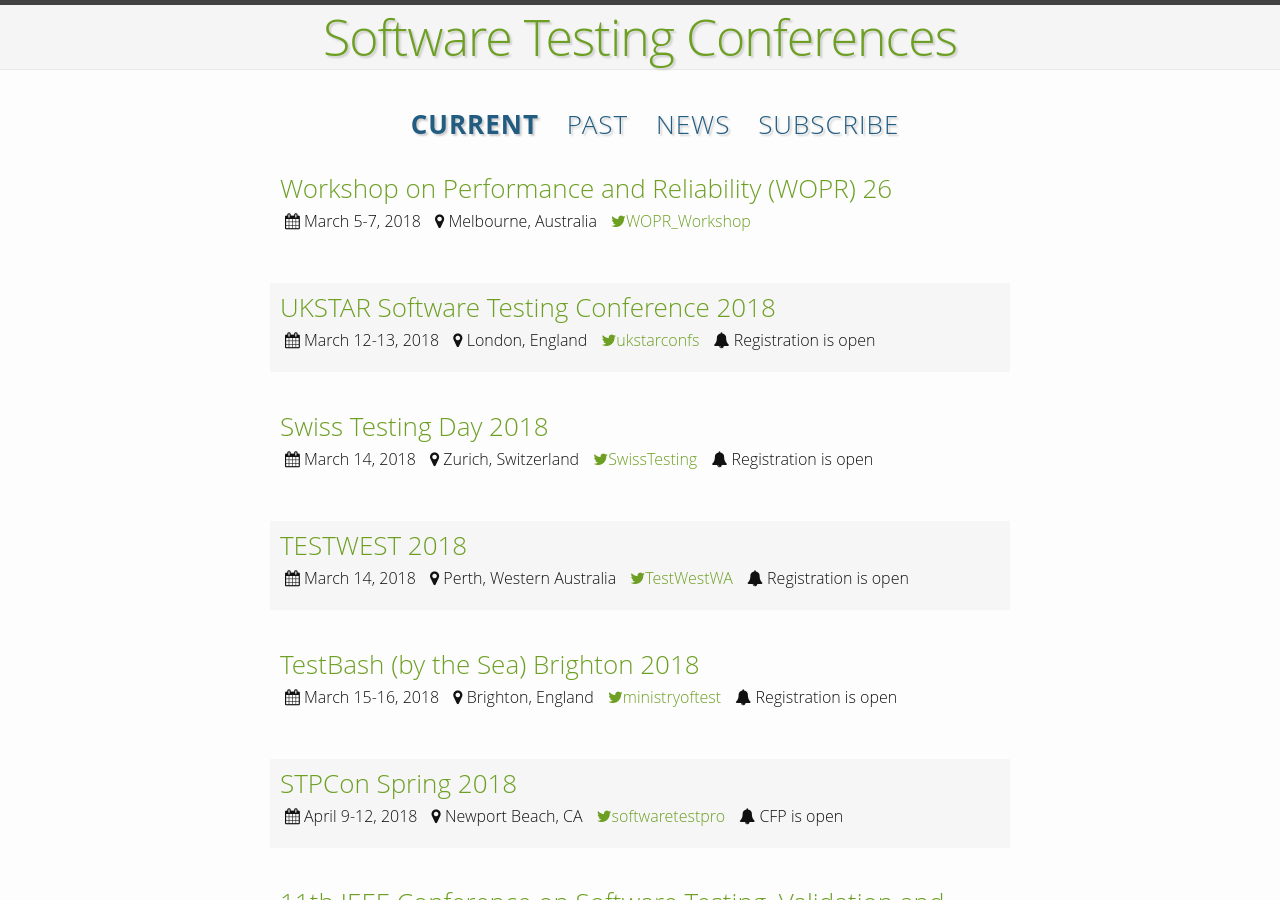
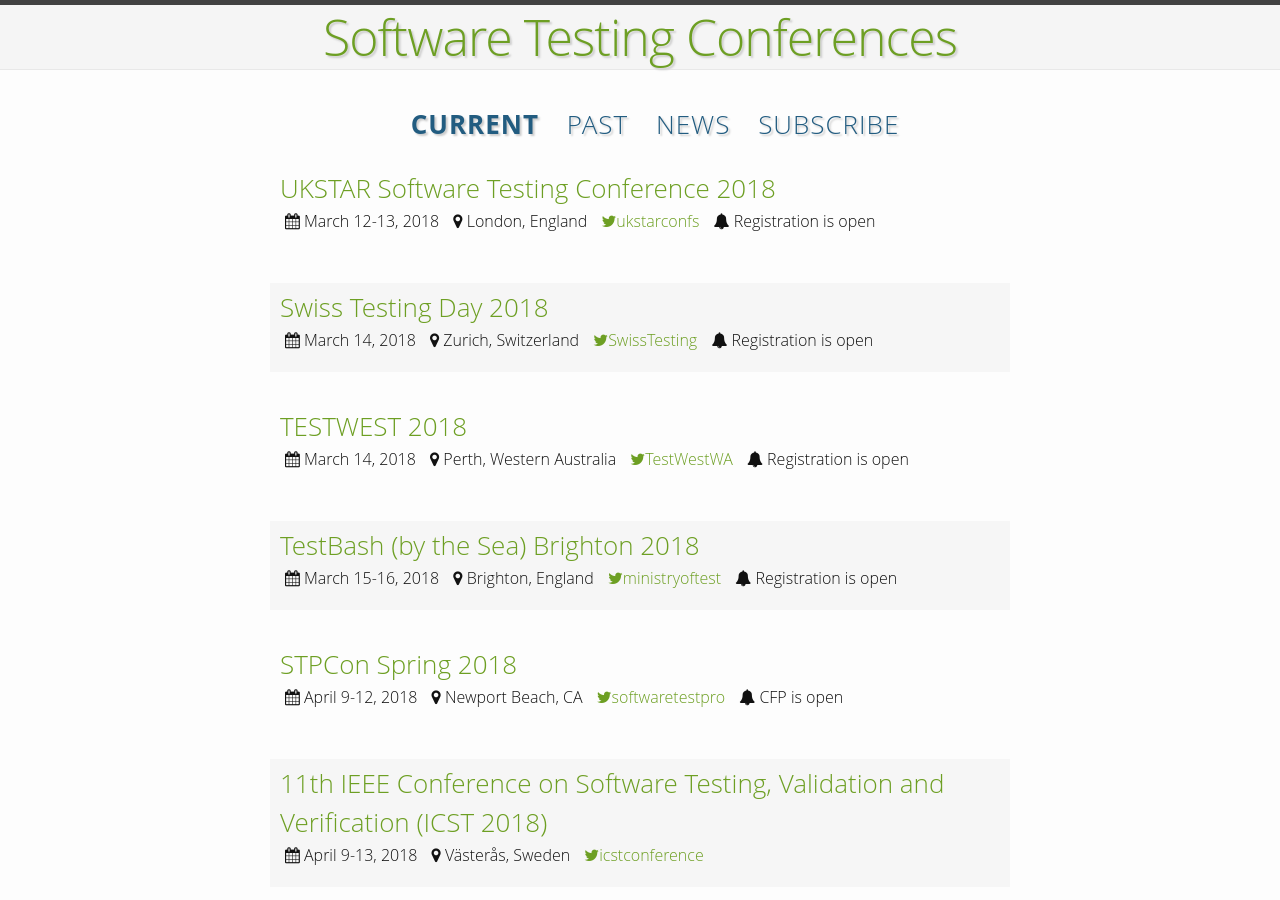
Before and after one commit to TestingConferences/testingconferences.github.io, a Jekyll site: the page built from index.html, in a window 1280 px wide and 900 px high. Built offline with Jekyll 4.4.1, drawn with Linux system fonts in a browser that asks for light colours.

Commit message:
Moved WOPR 26 to past

```diff
--- a/_data/current.yml
+++ b/_data/current.yml
@@ -1,9 +1,3 @@
-- name: Workshop on Performance and Reliability (WOPR) 26
-  location: Melbourne, Australia
-  dates: "March 5-7, 2018"
-  url: http://www.performance-workshop.org/wopr26/
-  twitter: WOPR_Workshop
-
 - name: UKSTAR Software Testing Conference 2018
   location: London, England
   dates: "March 12-13, 2018"
--- a/_data/past.yml
+++ b/_data/past.yml
@@ -1,3 +1,9 @@
+- name: Workshop on Performance and Reliability (WOPR) 26
+  location: Melbourne, Australia
+  dates: "March 5-7, 2018"
+  url: http://www.performance-workshop.org/wopr26/
+  twitter: WOPR_Workshop
+
 - name: SeleniumCamp 2018
   location: Kyiv, Ukraine
   dates: "March 2-3, 2018"
```
